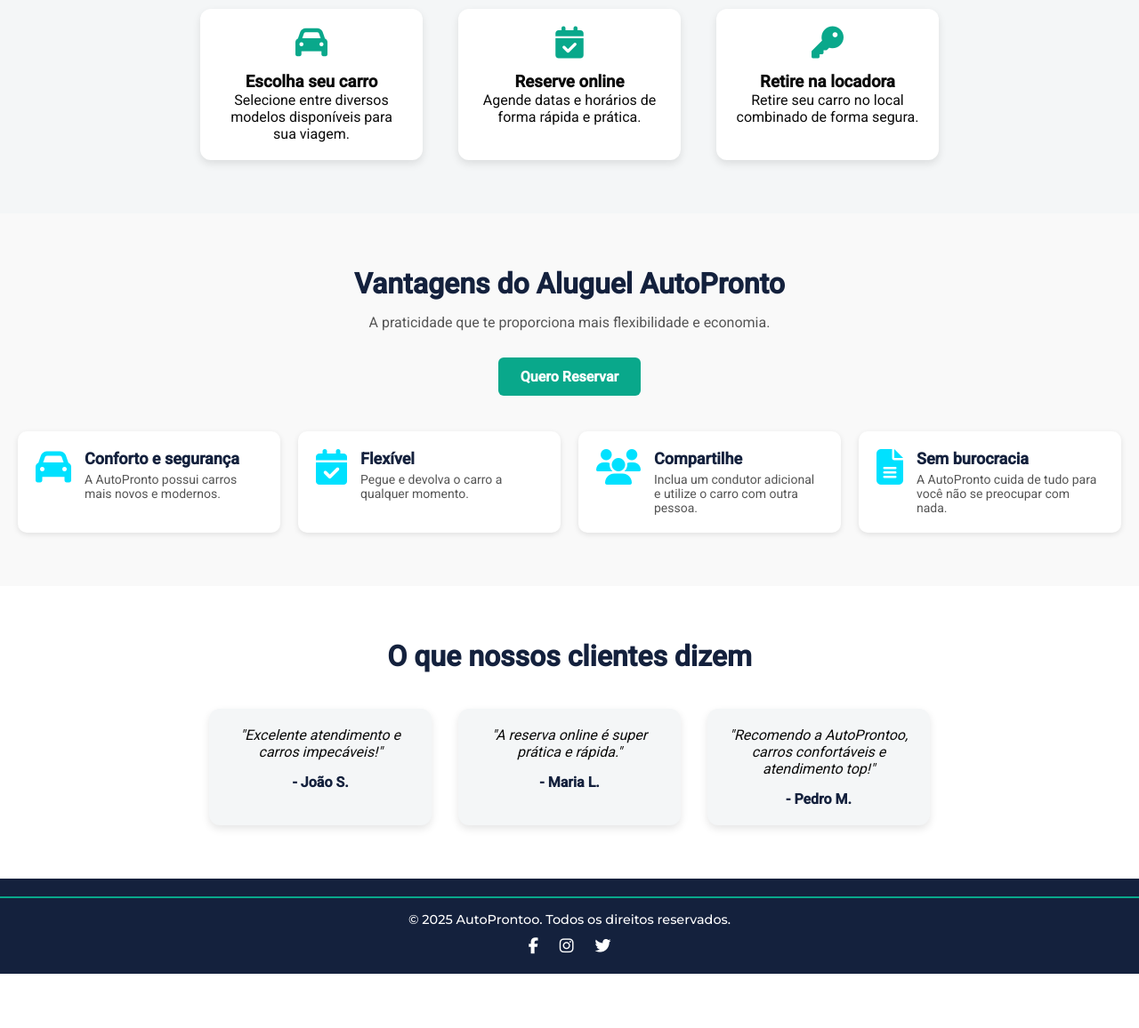
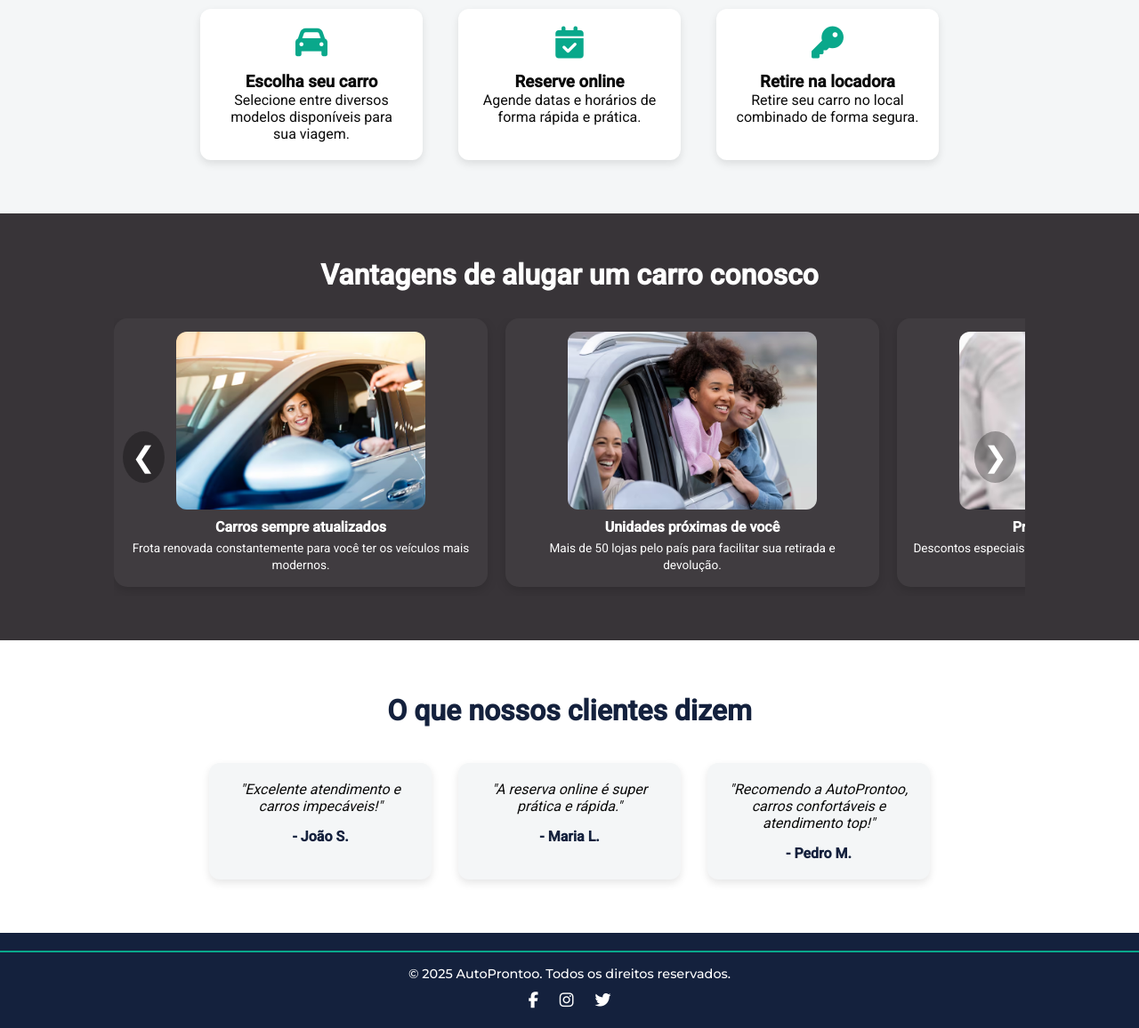
Before and after one commit to sofiabali/AutoProntoo, a Flask app: page / in a window 1280 px wide. Shown: the part 1368-2524 px from the top of the page at 89% size. Before the commit the page ends 2463 px from the top, so only its background shows below. Run offline with Flask 3, Linux system fonts and the light colour scheme; data comes from the database, SQL or seed files in the repository.

Commit message:
ajustes vantagens

```diff
--- a/static/style.css
+++ b/static/style.css
@@ -960,79 +960,93 @@ html, body {
 .btn-alugar:hover {
     background-color: #07a07f;
 }
+
+
 .vantagens {
-    padding: 60px 20px;
-    background-color: #f9f9f9;
+    background-color: #383438;
+    color: white;
+    padding: 50px 10%;
+    position: relative;
+    overflow: hidden;
 }
 
-.vantagens-intro {
-    max-width: 600px;
-    margin: 0 auto 40px auto;
+.vantagens h2 {
     text-align: center;
+    margin-bottom: 30px;
+    font-size: 2rem;
 }
 
-.vantagens-intro h2 {
-    font-size: 32px;
-    color: #14213d;
-    margin-bottom: 15px;
+.carrossel-container {
+    position: relative;
+    display: flex;
+    align-items: center;
 }
 
-.vantagens-intro p {
-    font-size: 16px;
-    color: #555;
-    margin-bottom: 20px;
+.carrossel {
+    display: flex;
+    overflow-x: auto;
+    scroll-behavior: smooth;
+    gap: 20px;
+    padding-bottom: 10px;
 }
 
-.btn-reservar {
-    background-color: #09A88B;
-    color: #fff;
-    padding: 12px 25px;
-    border-radius: 6px;
-    text-decoration: none;
-    font-weight: bold;
-    transition: background 0.3s;
+.card {
+    background-color: #9e989e15;
+    color: #ffffff;
+    width: 420px;
+    border-radius: 15px;
+    padding: 15px;
+    flex-shrink: 0;
+    text-align: center;
+    display: flex;
+    flex-direction: column;
+    align-items: center;
+    box-shadow: 0 4px 12px rgba(0,0,0,0.15);
+    transition: transform 0.3s ease;
 }
 
-.btn-reservar:hover {
-    background-color:  #14213d;
+.card:hover {
+    transform: translateY(-5px);
+}
+
+.card img {
+    width: 280px;
+    height: 200px;
+    border-radius: 12px;
+    object-fit: cover;
+    margin-bottom: 10px;
+}
+
+.card h3 {
+    margin: 0 0 5px 0;
+    font-size: 1rem;
+    font-weight: bold;
+}
+
+.card p {
+    font-size: 0.85rem;
+    line-height: 1.2rem;
+    margin: 0;
 }
 
 
-.vantagens-grid {
-    display: grid;
-    grid-template-columns: repeat(auto-fit, minmax(250px, 1fr));
-    gap: 20px;
+.prev, .next {
+    background-color: rgba(0,0,0,0.3);
+    border: none;
+    color: white;
+    font-size: 2rem;
+    padding: 10px;
+    cursor: pointer;
+    position: absolute;
+    top: 50%;
+    transform: translateY(-50%);
+    border-radius: 50%;
+    z-index: 10;
 }
 
-.vantagem {
-    display: flex;
-    align-items: flex-start;
-    background-color: #fff;
-    padding: 20px;
-    border-radius: 10px;
-    box-shadow: 0 2px 6px rgba(0,0,0,0.1);
-    transition: transform 0.3s;
+.prev { left: 10px; }
+.next { right: 10px; }
+
+.prev:hover, .next:hover {
+    background-color: rgba(0,0,0,0.6);
 }
-
-.vantagem:hover {
-    transform: translateY(-3px);
-}
-
-.vantagem i {
-    font-size: 40px;
-    color: #00e1ff;
-    margin-right: 15px;
-    flex-shrink: 0;
-}
-
-.vantagem .texto h3 {
-    margin: 0 0 5px 0;
-    font-size: 18px;
-    color: #14213d;
-}
-
-.vantagem .texto p {
-    margin: 0;
-    color: #555;
-    font-size: 14px;
-}
--- a/templates/vantagens.html
+++ b/templates/vantagens.html
@@ -1,38 +1,30 @@
 <section class="vantagens">
-  <div class="vantagens-intro">
-    <h2>Vantagens do Aluguel AutoPronto</h2>
-    <p>A praticidade que te proporciona mais flexibilidade e economia.</p>
-    <a href="{{ url_for('carros') }}" class="btn-reservar">Quero Reservar</a>
-  </div>
+  <h2>Vantagens de alugar um carro conosco</h2>
+  <div class="carrossel-container">
+    <button class="prev">&#10094;</button>
+    <div class="carrossel">
+      <div class="card">
+        <img src="{{ url_for('static', filename='img/vantagem1.jpg') }}" alt="Carros novos">
+        <h3>Carros sempre atualizados</h3>
+        <p>Frota renovada constantemente para você ter os veículos mais modernos.</p>
+      </div>
+      <div class="card">
+        <img src="{{ url_for('static', filename='img/vantagem2.jpg') }}" alt="Localização">
+        <h3>Unidades próximas de você</h3>
+        <p>Mais de 50 lojas pelo país para facilitar sua retirada e devolução.</p>
+      </div>
+      <div class="card">
+        <img src="{{ url_for('static', filename='img/vantagem3.jpg') }}" alt="Promoções">
+        <h3>Promoções exclusivas</h3>
+        <p>Descontos especiais para reservas online e clientes frequentes.</p>
+      </div>
+      <div class="card">
+        <img src="{{ url_for('static', filename='img/vantagem4.jpg') }}" alt="Suporte">
+        <h3>Atendimento 24h</h3>
+        <p>Suporte sempre disponível para garantir sua tranquilidade na locação.</p>
+      </div>
 
-  <div class="vantagens-grid">
-    <div class="vantagem">
-      <i class="fa-solid fa-car"></i>
-      <div class="texto">
-        <h3>Conforto e segurança</h3>
-        <p>A AutoPronto possui carros mais novos e modernos.</p>
-      </div>
     </div>
-    <div class="vantagem">
-      <i class="fa-solid fa-calendar-check"></i>
-      <div class="texto">
-        <h3>Flexível</h3>
-        <p>Pegue e devolva o carro a qualquer momento.</p>
-      </div>
-    </div>
-    <div class="vantagem">
-      <i class="fa-solid fa-users"></i>
-      <div class="texto">
-        <h3>Compartilhe</h3>
-        <p>Inclua um condutor adicional e utilize o carro com outra pessoa.</p>
-      </div>
-    </div>
-    <div class="vantagem">
-      <i class="fa-solid fa-file-lines"></i>
-      <div class="texto">
-        <h3>Sem burocracia</h3>
-        <p>A AutoPronto cuida de tudo para você não se preocupar com nada.</p>
-      </div>
-    </div>
+    <button class="next">&#10095;</button>
   </div>
 </section>
```
Also changed, not shown: static/img/vantagem1.jpg (added), static/img/vantagem2.jpg (added), static/img/vantagem3.jpg (added), static/img/vantagem4.jpg (added).
